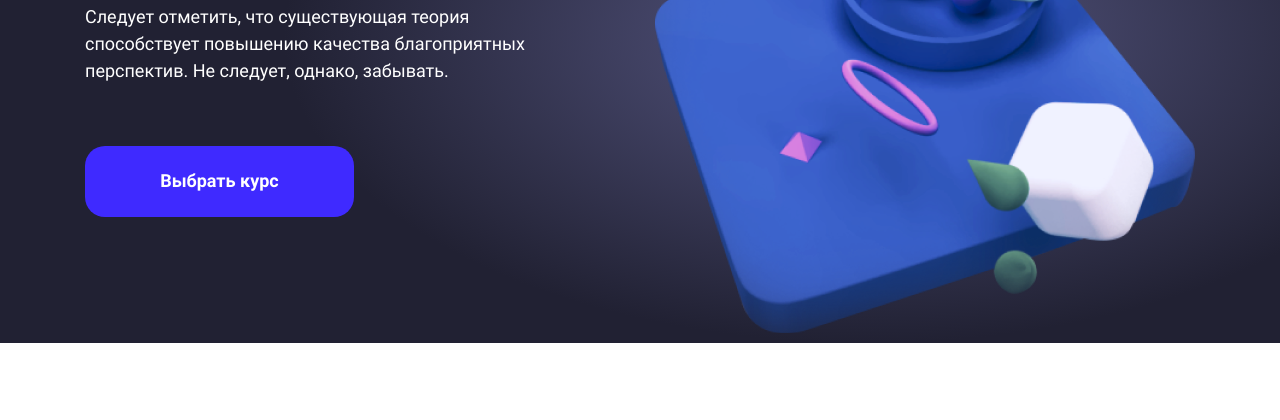
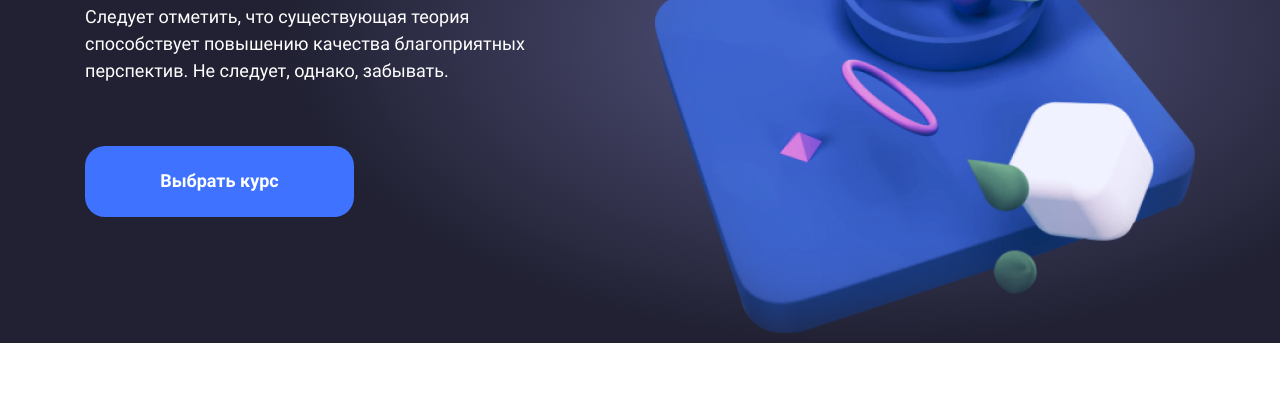
Before and after one commit to TrueLivesey/skillbox-git-attestation, a plain HTML site: page index.html in a window 1280 px wide. In both pictures the pointer is over the button "Выбрать курс". Shown: the part 356-776 px from the top of the page. Drawn offline with Linux system fonts and the light colour scheme.

Commit message:
added hover effect and transition for hero btn

```diff
--- a/styles/style.css
+++ b/styles/style.css
@@ -186,6 +186,14 @@ body {
   z-index: 2;
 }
 
+.hero__btn {
+  transition: background-color .2s ease-in-out;
+}
+
+.hero__btn:hover {
+  background-color: #3e72ff;
+}
+
 /* pluses */
 .pluses__img {
   background: url("../images/pluses-img.jpg") center left content-box no-repeat;
```
